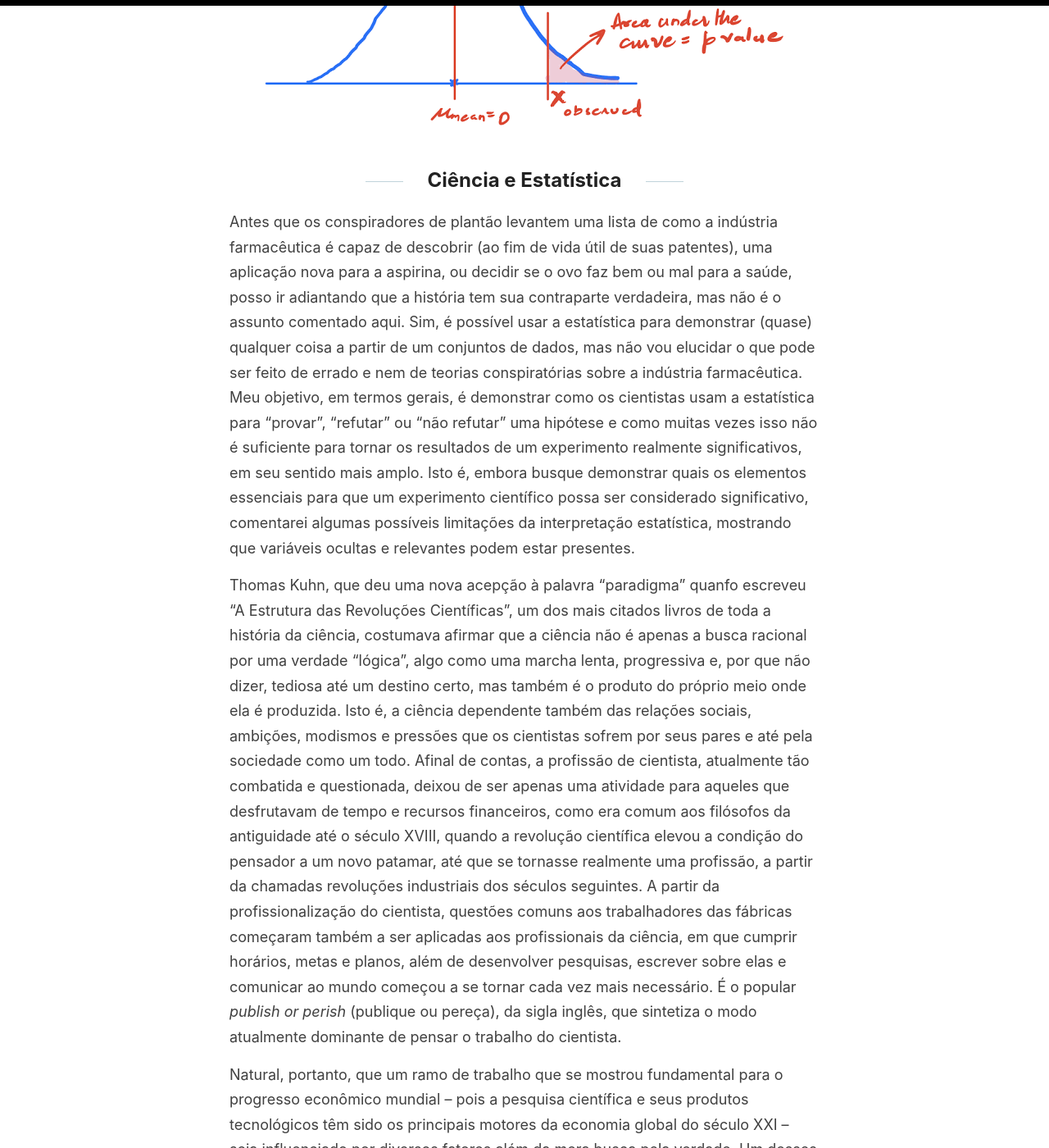
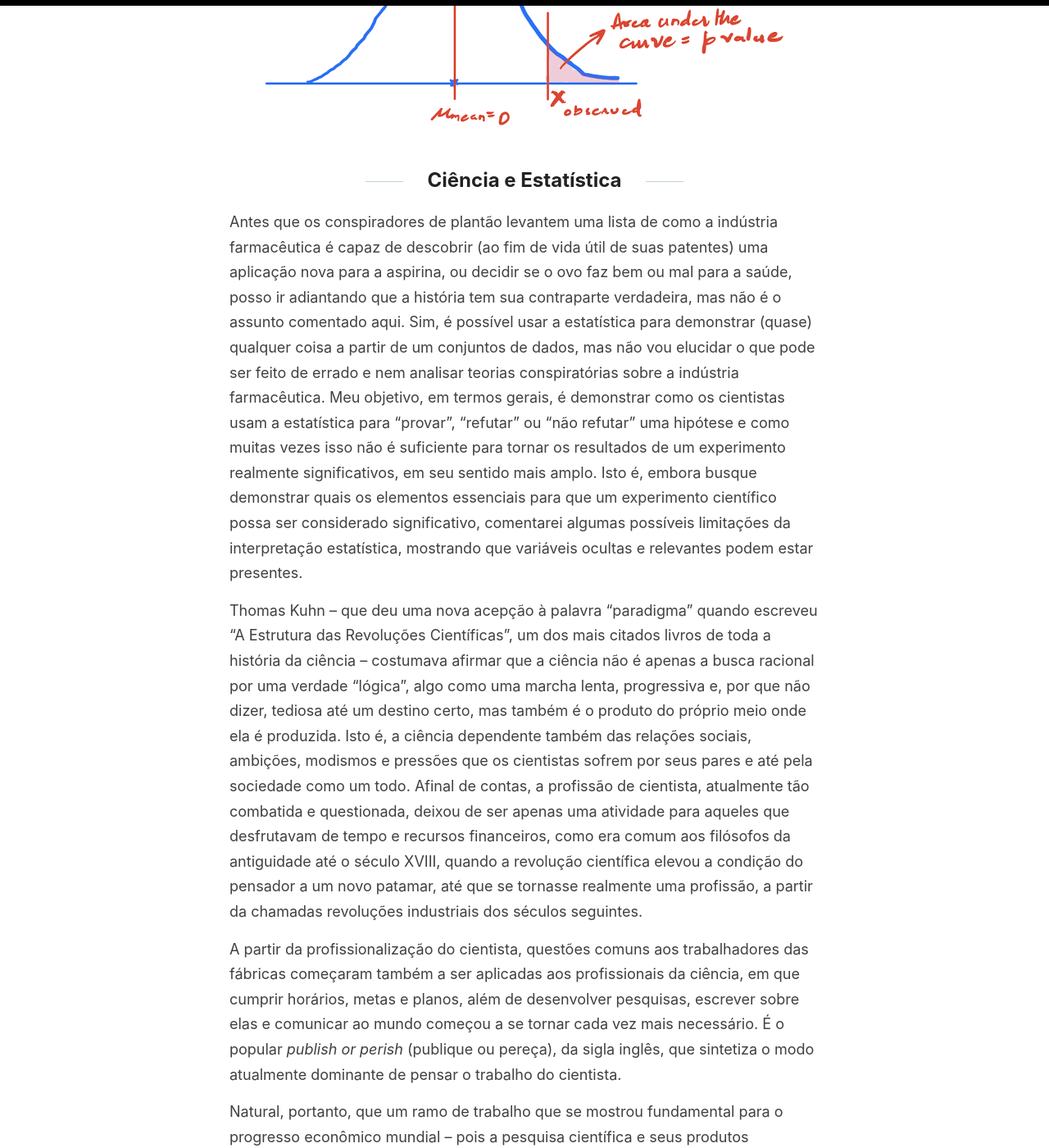
Before and after one commit to tonidandel/otelegrafo_, a Jekyll site: the page built from _posts/2019-11-29-o-que-faz-um-experimento-cientifico-ser-considerado-significativo.md, in a window 1280 px wide and 1400 px high, scrolled down 718 px. Shown: the whole window at 82% size. Built offline with Jekyll 4.4.1, drawn with Linux system fonts in a browser that asks for light colours; nearby versions of some CDN libraries; some web fonts are replaced; formulas are drawn with MathJax 3; some of the changed text lies outside the part shown.

Commit message:
modified:   _posts/2019-11-29-o-que-faz-um-experimento-cientifico-ser-considerado-significativo.md - correções

```diff
--- a/_posts/2019-11-29-o-que-faz-um-experimento-cientifico-ser-considerado-significativo.md
+++ b/_posts/2019-11-29-o-que-faz-um-experimento-cientifico-ser-considerado-significativo.md
@@ -12,13 +12,15 @@ Como conceber um experimento estatisticamente significativo? Como a ciência de
 
 ## Ciência e Estatística
 
- Antes que os conspiradores de plantão levantem uma lista de como a indústria farmacêutica é capaz de descobrir (ao fim de vida útil de suas patentes),  uma aplicação nova para a aspirina, ou decidir se o ovo faz bem ou mal para a saúde, posso ir adiantando que a história tem sua contraparte verdadeira, mas não é o assunto comentado aqui. Sim, é possível usar a estatística para demonstrar (quase) qualquer coisa a partir de um conjuntos de dados, mas não vou elucidar o que pode ser feito de errado e nem de teorias conspiratórias sobre a indústria farmacêutica. Meu objetivo, em termos gerais, é demonstrar como os cientistas usam a estatística para "provar", "refutar" ou "não refutar" uma hipótese e como muitas vezes isso não é suficiente para tornar os resultados de um experimento realmente significativos, em seu sentido mais amplo. Isto é, embora busque demonstrar quais os elementos essenciais para que um experimento científico possa ser considerado significativo, comentarei algumas possíveis limitações da interpretação estatística, mostrando que variáveis ocultas e relevantes podem estar presentes.
+ Antes que os conspiradores de plantão levantem uma lista de como a indústria farmacêutica é capaz de descobrir (ao fim de vida útil de suas patentes) uma aplicação nova para a aspirina, ou decidir se o ovo faz bem ou mal para a saúde, posso ir adiantando que a história tem sua contraparte verdadeira, mas não é o assunto comentado aqui. Sim, é possível usar a estatística para demonstrar (quase) qualquer coisa a partir de um conjuntos de dados, mas não vou elucidar o que pode ser feito de errado e nem analisar teorias conspiratórias sobre a indústria farmacêutica. Meu objetivo, em termos gerais, é demonstrar como os cientistas usam a estatística para "provar", "refutar" ou "não refutar" uma hipótese e como muitas vezes isso não é suficiente para tornar os resultados de um experimento realmente significativos, em seu sentido mais amplo. Isto é, embora busque demonstrar quais os elementos essenciais para que um experimento científico possa ser considerado significativo, comentarei algumas possíveis limitações da interpretação estatística, mostrando que variáveis ocultas e relevantes podem estar presentes.
 
-Thomas Kuhn, que deu uma nova acepção à palavra "paradigma" quanfo escreveu "A Estrutura das Revoluções Científicas", um dos mais citados livros de toda a história da ciência, costumava afirmar que a ciência não é apenas a busca racional por uma verdade "lógica", algo como uma marcha lenta, progressiva e, por que não dizer, tediosa até um destino certo, mas também é o produto do próprio meio onde ela é produzida. Isto é, a ciência dependente também das relações sociais, ambições, modismos e pressões que os cientistas sofrem por seus pares e até pela sociedade como um todo. Afinal de contas, a profissão de cientista, atualmente tão combatida e questionada, deixou de ser apenas uma atividade para aqueles que desfrutavam de tempo e recursos financeiros, como era comum aos filósofos da antiguidade até o século XVIII, quando a revolução científica elevou a condição do pensador a um novo patamar, até que se tornasse realmente uma profissão, a partir da chamadas revoluções industriais dos séculos seguintes. A partir da profissionalização do cientista, questões comuns aos trabalhadores das fábricas começaram também a ser aplicadas aos profissionais da ciência, em que cumprir horários, metas e planos, além de desenvolver pesquisas, escrever sobre elas e comunicar ao mundo começou a se tornar cada vez mais necessário. É o popular  *publish or perish* (publique ou pereça), da sigla inglês, que sintetiza o modo atualmente dominante de pensar o trabalho do cientista.
+Thomas Kuhn -- que deu uma nova acepção à palavra "paradigma" quando escreveu "A Estrutura das Revoluções Científicas", um dos mais citados livros de toda a história da ciência -- costumava afirmar que a ciência não é apenas a busca racional por uma verdade "lógica", algo como uma marcha lenta, progressiva e, por que não dizer, tediosa até um destino certo, mas também é o produto do próprio meio onde ela é produzida. Isto é, a ciência dependente também das relações sociais, ambições, modismos e pressões que os cientistas sofrem por seus pares e até pela sociedade como um todo. Afinal de contas, a profissão de cientista, atualmente tão combatida e questionada, deixou de ser apenas uma atividade para aqueles que desfrutavam de tempo e recursos financeiros, como era comum aos filósofos da antiguidade até o século XVIII, quando a revolução científica elevou a condição do pensador a um novo patamar, até que se tornasse realmente uma profissão, a partir da chamadas revoluções industriais dos séculos seguintes.
+
+A partir da profissionalização do cientista, questões comuns aos trabalhadores das fábricas começaram também a ser aplicadas aos profissionais da ciência, em que cumprir horários, metas e planos, além de desenvolver pesquisas, escrever sobre elas e comunicar ao mundo começou a se tornar cada vez mais necessário. É o popular  *publish or perish* (publique ou pereça), da sigla inglês, que sintetiza o modo atualmente dominante de pensar o trabalho do cientista.
 
 Natural, portanto, que um ramo de trabalho que se mostrou fundamental para o progresso econômico mundial -- pois a pesquisa científica e seus produtos tecnológicos têm sido os principais motores da economia global do século XXI -- seja influenciado por diversos fatores além da mera busca pela verdade. Um desses fatores é justamente a necessidade constante de sistematização do método científico, em que se busca demonstrar a veracidade de determinada hipótese ou validação de experimentos a partir de ferramentas matemáticas, como a estatística.
 
-Recentemente, encontrei [uma matéria interessante da revista Nature](https://www.nature.com/articles/nature.2017.22375) que se dedicava à analise de um simples parâmetro, chamado **valor-p**, que é um conceito bastante conhecido em *Data Science* ou Ciência de Dados. A ciência de dados é um ramo eminentemente estatístico da computação, que permite o trabalho com grandes volumes de dados e tem propiciado uma verdadeira revolução na era dos algoritmos de Inteligência Artificial. O valor-p é, basicamente, um parâmetro estatístico que indica se determinada hipótese, formulada *a priori*, deve ser rejeitada ou não. Por exemplo, como podemos testar a seguinte afirmação: `uma xícara de café melhora o desempenho de estudantes` ?
+Recentemente, encontrei [uma matéria interessante da revista Nature](https://www.nature.com/articles/nature.2017.22375) que se dedicava à analise de um simples parâmetro, chamado **valor-p**, que é um conceito bastante conhecido em *Data Science* ou Ciência de Dados. A ciência de dados é um ramo eminentemente estatístico da computação que permite o trabalho com grandes volumes de dados e tem propiciado uma verdadeira revolução na era dos algoritmos de Inteligência Artificial. O valor-p é, basicamente, um parâmetro estatístico que indica se determinada hipótese, formulada *a priori*, deve ser rejeitada ou não. Por exemplo, como podemos testar a seguinte afirmação: `uma xícara de café melhora o desempenho de estudantes` ?
 
 Um problema como esses pode ser formulado de acordo com duas hipóteses, que chamarei aqui de $H_0$ e $H_1$, ou hipótese nula e hipótese alternativa, respectivamente. Isto é, podemos formular o seguinte teste:
 
```
Also changed, not shown: other parts of _posts/2019-11-29-o-que-faz-um-experimento-cientifico-ser-considerado-significativo.md (+2 -2 lines).
